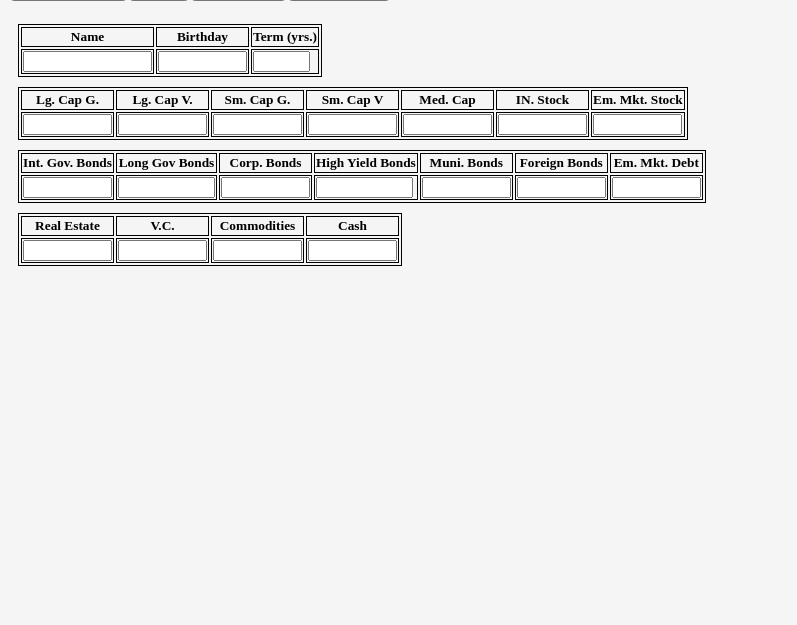
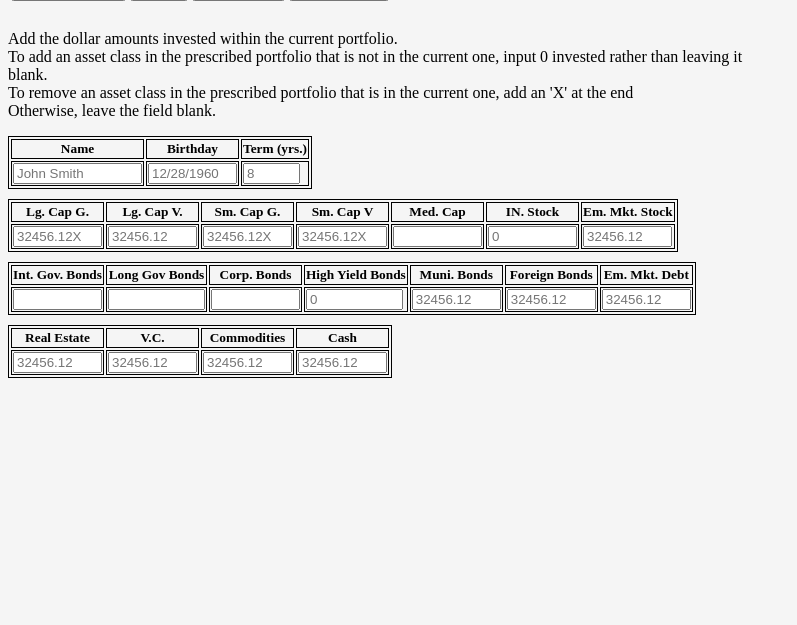
Before and after one commit to jacoby149/greenstar-financial, a Flask app: page / in a window 1280 px wide. Shown: the part 175-800 px from the top of the page, without its empty margins (0-797 px from the left). Run offline with Flask 2, Linux system fonts and the light colour scheme.

Commit message:
added explanation of controls

```diff
--- a/templates/index.html
+++ b/templates/index.html
@@ -41,7 +41,15 @@
         </tr>
     </table>
 
-    <div class="captable" id="captable">
+    <form class="captable" id="captable">
+        <p>
+            Add the dollar amounts invested within the current portfolio. <br>
+            To add an asset class in the prescribed portfolio that is not in the current one, input 0 invested rather
+            than
+            leaving it blank.<br>
+            To remove an asset class in the prescribed portfolio that is in the current one, add an 'X' at the end<br>
+            Otherwise, leave the field blank.<br>
+        </p>
         <table>
             <tr>
                 <th>Name</th>
@@ -49,9 +57,9 @@
                 <th>Term (yrs.)</th>
             </tr>
             <tr>
-                <td><input type="text" name="name" size="13"></input></td>
-                <td><input type="text" name="birthday" size="8"></input></td>
-                <td><input type="text" name="time" size="4"></input></td>
+                <td><input type="text" name="name" placeholder="John Smith" size="13"></input></td>
+                <td><input type="text" name="birthday" placeholder="12/28/1960" size="8"></input></td>
+                <td><input type="text" name="time" placeholder="8" size="4"></input></td>
             </tr>
         </table>
 
@@ -67,13 +75,14 @@
                 <th>Em. Mkt. Stock</th>
             </tr>
             <tr>
-                <td><input type="text" name="name" size="8"></input></td>
-                <td><input type="text" name="name" size="8"></input></td>
-                <td><input type="text" name="name" size="8"></input></td>
-                <td><input type="text" name="name" size="8"></input></td>
-                <td><input type="text" name="name" size="8"></input></td>
-                <td><input type="text" name="name" size="8"></input></td>
-                <td><input type="text" name="name" size="8"></input></td>
+
+                <td><input type="text" name="LargeG" size="8" placeholder="32456.12X"></input></td>
+                <td><input type="text" name="LargeV" size="8" placeholder="32456.12"></input></td>
+                <td><input type="text" name="SmallG" size="8" placeholder="32456.12X"></input></td>
+                <td><input type="text" name="SmallV" size="8" placeholder="32456.12X"></input></td>
+                <td><input type="text" name="Med" size="8" placeholder=""></input></td>
+                <td><input type="text" name="Inter" size="8" placeholder="0"></input></td>
+                <td><input type="text" name="Emerging" size="8" placeholder="32456.12"></input></td>
             </tr>
         </table>
 
@@ -90,13 +99,13 @@
                 <th>Em. Mkt. Debt</th>
             </tr>
             <tr>
-                <td><input type="text" name="name" size="8"></input></td>
-                <td><input type="text" name="name" size="9"></input></td>
-                <td><input type="text" name="name" size="8"></input></td>
-                <td><input type="text" name="name" size="9"></input></td>
-                <td><input type="text" name="name" size="8"></input></td>
-                <td><input type="text" name="name" size="8"></input></td>
-                <td><input type="text" name="name" size="8"></input></td>
+                <td><input type="text" name="Inter" size="8" placeholder=""></input></td>
+                <td><input type="text" name="Long" size="9" placeholder=""></input></td>
+                <td><input type="text" name="Corp" size="8" placeholder=""></input></td>
+                <td><input type="text" name="Highyield" size="9" placeholder="0"></input></td>
+                <td><input type="text" name="Muni" size="8" placeholder="32456.12"></input></td>
+                <td><input type="text" name="Foreignbonds" size="8" placeholder="32456.12"></input></td>
+                <td><input type="text" name="Debt" size="8" placeholder="32456.12"></input></td>
             </tr>
         </table>
 
@@ -108,13 +117,13 @@
                 <th>Cash</th>
             </tr>
             <tr>
-                <td><input type="text" name="name" size="8"></input></td>
-                <td><input type="text" name="name" size="8"></input></td>
-                <td><input type="text" name="name" size="8"></input></td>
-                <td><input type="text" name="name" size="8"></input></td>
+                <td><input type="text" name="Realestate" size="8" placeholder="32456.12"></input></td>
+                <td><input type="text" name="V.C." size="8" placeholder="32456.12"></input></td>
+                <td><input type="text" name="Commodities" size="8" placeholder="32456.12"></input></td>
+                <td><input type="text" name="Cash" size="8" placeholder="32456.12"></input></td>
             </tr>
         </table>
-    </div>
+    </form>
 
 
 
@@ -127,78 +136,7 @@
 
 <script src="https://ajax.googleapis.com/ajax/libs/jquery/3.5.1/jquery.min.js"></script>
 
-<script>
-    function showhide() {
-        cap = document.getElementById("captable")
-        if (cap.style.display == "none") cap.style.display = "block";
-        else cap.style.display = "none";
-    }
-
-    function update_vals() {
-        std = stds[risk]
-        mean = means[risk]
-        portfolio = portfolios[risk]
-        console.log(portfolios)
-        document.getElementById("std").innerHTML = "Std. : " + Math.round(std * 10000) / 100 + "%"
-        document.getElementById("mean").innerHTML = "Return :" + Math.round(mean * 10000) / 100 + "%"
-        document.getElementById("weight").innerHTML = "Portfolio : " + portfolio + "%"
-    }
-
-    function setRisk() {
-        console.log("adjusting risk");
-        risk = $(this).val();
-        console.log(risk + " of " + 100)
-        if (portfolios.length == 0) {
-            console.log("Please load graphs first ");
-            return;
-        }
-        update_vals();
-        //set variables that will post to flask to select risk level
-        //display this risk level on the screen.
-
-    }
-
-    function norm() {
-        update_vals()
-        postOnClick("/norm", load_norm, { "std": std * 100, "mu": mean * 100 })
-
-    }
-
-    function load_norm(data) {
-        document.getElementById("norm").innerHTML = data["normal"]
-    }
-
-    function load_basic(data) {
-        console.log(data)
-        document.getElementById("graphs").innerHTML = data["images"]
-        stds = eval(data["risks"])
-        means = eval(data["returns"])
-        portfolios = eval(data["portfolios"])
-        norm()
-    }
-
-    function basic() {
-        postOnClick("/mark", load_basic, { "risk": risk });
-    }
-
-    function load_backtest(data) {
-        document.getElementById("backtest").innerHTML = data["backtest"]
-        document.getElementById("weights").innerHTML = data["weights"]
-    }
-
-    function backtest() {
-        postOnClick("/back", load_backtest, { "risk": risk })
-    }
-
-    //execution
-    var portfolios = []
-    var risk = document.getElementById("risk").value;
-    var means = []
-    var stds = []
-    console.log("Default risk is " + risk);
-    $("#risk").on("change", setRisk);
-
-</script>
+<script src="request.js"></script>
 
 <style>
     body {
@@ -214,6 +152,11 @@
         clear: left;
         padding: 10px;
     }
+
+    span {
+        padding-bottom: 10px;
+    }
+
 
     .logo {
         height: 50pt;
@@ -244,62 +187,8 @@
     .captable th {
         border: 1px solid black;
         font-size: 10pt;
-
     }
 </style>
 
-<script>//libs.js
-
-    //repeatedly makes get requests to a server, until a zero is returned.
-    function streamData(url, func) {
-        function fetchData() {
-            $.get(url, {}, cd);
-        }
-        //fetches data from server and runs func on the data over and over until it returns done.
-        function cd(data) {
-            if (func(data) == "done") return
-            wait = 1000;
-            setTimeout(fetchData, wait);
-        }
-        fetchData();
-    }
-
-    function getFormSubmitForUrl(url, func) {
-        function formSubmit(event) {
-            event.target.action = url;
-            hidden = '<input type="hidden" name="clientTime" value="' + clientTime + ' >'
-            event.target.innerHtml += hidden
-            console.log(event.target)
-            var request = new XMLHttpRequest();
-            request.open('POST', url, true);
-            request.onload = function () { // request successful
-                // we can use server response to our request now
-                event.target.reset();
-                //            console.log("responseText: " + request.responseText);
-                func(request.responseText);
-            };
-            request.onerror = function () {
-                // request failed
-            };
-            request.send(new FormData(event.target)); // create FormData from form that triggered event
-            event.preventDefault();
-        }
-        return formSubmit
-    }
-
-
-    // and you can attach form submit event like this for example
-    function attachFormSubmitEvent(formId, url, func) {
-        document.getElementById(formId).addEventListener("submit", getFormSubmitForUrl(url, func));
-    }
-
-
-    //  Data is a dictionary
-    function postOnClick(url, func, data) {
-        data['hidden_tiger'] = 5;
-        var encoded_data = JSON.stringify(data);
-        $.post(url, data, func);
-    }
-</script>
 
 </html>
--- /dev/null
+++ b/templates/request.js
@@ -0,0 +1,84 @@
+////////////////////////////////
+// NO NETWORKING JAVASCRIPT  ///
+////////////////////////////////
+
+function showhide() {
+    cap = document.getElementById("captable")
+    if (cap.style.display == "none") cap.style.display = "block";
+    else cap.style.display = "none";
+}
+
+function update_vals() {
+    std = stds[risk]
+    mean = means[risk]
+    portfolio = portfolios[risk]
+    console.log(portfolios)
+    document.getElementById("std").innerHTML = "Std. : " + Math.round(std * 10000) / 100 + "%"
+    document.getElementById("mean").innerHTML = "Return :" + Math.round(mean * 10000) / 100 + "%"
+    document.getElementById("weight").innerHTML = "Portfolio : " + portfolio + "%"
+}
+
+function setRisk() {
+    console.log("adjusting risk");
+    risk = $(this).val();
+    console.log(risk + " of " + 100)
+    if (portfolios.length == 0) {
+        console.log("Please load graphs first ");
+        return;
+    }
+    update_vals();
+    //set variables that will post to flask to select risk level
+    //display this risk level on the screen.
+
+}
+
+////////////////////////////////
+//  NETWORKING JAVASCRIPT  /////
+////////////////////////////////
+
+
+//normal function returning
+
+function norm() {
+    update_vals()
+    $.post("/norm", { "std": std * 100, "mu": mean * 100 }, load_norm)
+}
+
+function load_norm(data) {
+    document.getElementById("norm").innerHTML = data["normal"]
+}
+
+//basic image returning
+
+function load_basic(data) {
+    console.log(data)
+    document.getElementById("graphs").innerHTML = data["images"]
+    stds = eval(data["risks"])
+    means = eval(data["returns"])
+    portfolios = eval(data["portfolios"])
+    norm()
+}
+
+function basic() {
+    $.post("/mark", { "risk": risk }, load_basic);
+}
+
+
+//Backtesting functions
+
+function load_backtest(data) {
+    document.getElementById("backtest").innerHTML = data["backtest"]
+    document.getElementById("weights").innerHTML = data["weights"]
+}
+
+function backtest() {
+    $.post("/back", { "risk": risk }, load_backtest);
+}
+
+//execution
+var portfolios = []
+var risk = document.getElementById("risk").value;
+var means = []
+var stds = []
+console.log("Default risk is " + risk);
+$("#risk").on("change", setRisk);
```
Also changed, not shown: templates/libs.js (deleted, +0 -52 lines), templates/response.js (added).
